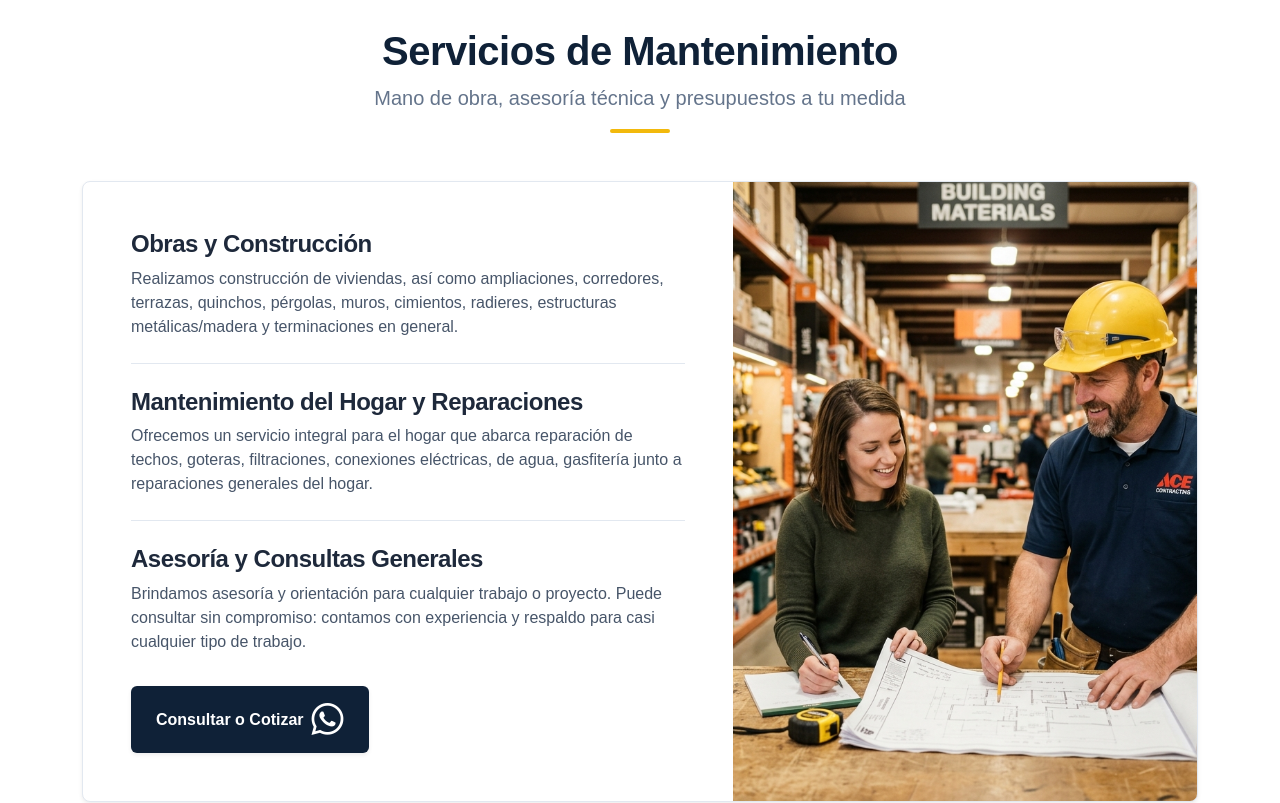
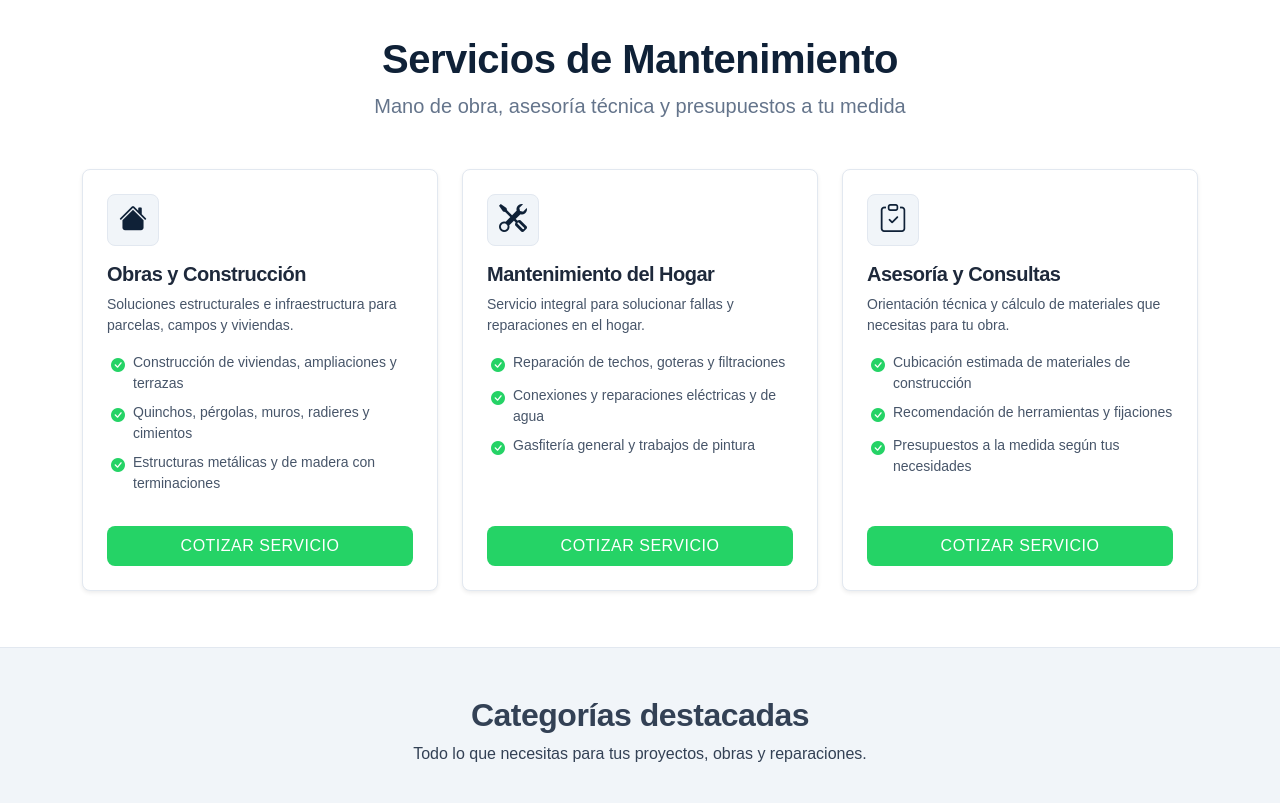
Before and after one commit to arcatalanm/don-gilo-sitio, a React (Vite) app: page / in a window 1280 px wide. Shown: the part 680-1483 px from the top of the page. Built offline with nearby package versions, Linux system fonts and the light colour scheme.

Commit message:
refactor(Servicios): Cambios de design en servicios. - Eliminacion foto sin utilización - Aplicacion nuevo design - Apliacion propiedades boostrap y css

```diff
--- a/src/components/sections/Servicios.jsx
+++ b/src/components/sections/Servicios.jsx
@@ -1,7 +1,43 @@
-import React from 'react';
-import fotoObras from '../../assets/images/servicio-asesoria.jpg';
+const WHATSAPP_NUM = '56993456575';
 
-const WHATSAPP_NUM = '56993456575';
+const serviciosData = [
+  {
+    id: 'obras',
+    titulo: 'Obras y Construcción',
+    icono: 'bi-house-fill',
+    descripcion: 'Soluciones estructurales e infraestructura para parcelas, campos y viviendas.',
+    puntos: [
+      'Construcción de viviendas, ampliaciones y terrazas',
+      'Quinchos, pérgolas, muros, radieres y cimientos',
+      'Estructuras metálicas y de madera con terminaciones'
+    ],
+    mensajeWsp: 'Hola Don Gilo, me gustaría cotizar un proyecto de Obras y Construcción.'
+  },
+  {
+    id: 'mantenimiento',
+    titulo: 'Mantenimiento del Hogar',
+    icono: 'bi-tools',
+    descripcion: 'Servicio integral para solucionar fallas y reparaciones en el hogar.',
+    puntos: [
+      'Reparación de techos, goteras y filtraciones',
+      'Conexiones y reparaciones eléctricas y de agua',
+      'Gasfitería general y trabajos de pintura'
+    ],
+    mensajeWsp: 'Hola Don Gilo, necesito consultar por un servicio de Mantenimiento y Reparación.'
+  },
+  {
+    id: 'asesoria',
+    titulo: 'Asesoría y Consultas',
+    icono: 'bi-clipboard-check',
+    descripcion: 'Orientación técnica y cálculo de materiales que necesitas para tu obra.',
+    puntos: [
+      'Cubicación estimada de materiales de construcción',
+      'Recomendación de herramientas y fijaciones',
+      'Presupuestos a la medida según tus necesidades'
+    ],
+    mensajeWsp: 'Hola Don Gilo, quisiera recibir asesoría para un proyecto o compra de materiales.'
+  }
+];
 
 function Servicios() {
   const getWhatsappLink = (msg) =>
@@ -9,11 +45,11 @@ function Servicios() {
 
   return (
     <section className="servicios-section py-5" id="servicios">
-      <div className="container">
+      <div className="container py-2">
 
         {/* Encabezado */}
-        <div className="text-center mb-4 mb-lg-5">
-          <h2 className="servicios-main-title display-6 fw-bold">
+        <div className="text-center mb-5">
+          <h2 className="servicios-main-title display-6 fw-bold mb-2">
             Servicios de Mantenimiento
           </h2>
           <div className="col-lg-8 col-xl-6 mx-auto">
@@ -21,70 +57,49 @@ function Servicios() {
               Mano de obra, asesoría técnica y presupuestos a tu medida
             </p>
           </div>
-          <div className="servicios-title-divider mx-auto mt-3"></div>
         </div>
 
-        {/* Módulo Principal */}
-        <div className="servicios-single-block rounded-3 overflow-hidden shadow-sm">
-          <div className="row g-0 align-items-stretch">
+        {/* Tarjeta Servicio */}
+        <div className="row row-cols-1 row-cols-md-3 g-4">
+          {serviciosData.map((servicio) => (
+            <div key={servicio.id} className="col">
+              <div className="servicios-card rounded-3 p-4 h-100 d-flex flex-column shadow-sm">
 
-            {/* Contenido */}
-            <div className="col-lg-7 p-4 p-lg-5">
+                {/* Icon */}
+                <div className="servicios-icon-box mb-3 d-inline-flex align-items-center justify-content-center rounded-3">
+                  <i className={`bi ${servicio.icono} fs-3`}></i>
+                </div>
 
-              {/* Obras */}
-              <div className="mb-4">
-                <h3 className="servicios-card-title h4 fw-bold mb-2">Obras y Construcción</h3>
-                <p className="servicios-text mb-0">
-                  Realizamos construcción de viviendas, así como ampliaciones, corredores, terrazas, quinchos, pérgolas, muros, cimientos, radieres, estructuras metálicas/madera y terminaciones en general.
+                {/* Description */}
+                <h3 className="servicios-card-title h5 fw-bold mb-2">
+                  {servicio.titulo}
+                </h3>
+                <p className="servicios-text small mb-3">
+                  {servicio.descripcion}
                 </p>
-              </div>
 
-              <hr className="my-4 servicios-divider" />
+                {/* UL */}
+                <ul className="servicios-list list-unstyled mb-4 flex-grow-1">
+                  {servicio.puntos.map((punto, index) => (
+                    <li key={index} className="small mb-2 d-flex align-items-start gap-2">
+                      <i className="topbar-whatsapp-link bi bi-check-circle-fill servicios-icon-check mt-1"></i>
+                      <span>{punto}</span>
+                    </li>
+                  ))}
+                </ul>
 
-              {/* Mantenimiento */}
-              <div className="mb-4">
-                <h3 className="servicios-card-title h4 fw-bold mb-2">Mantenimiento del Hogar y Reparaciones</h3>
-                <p className="servicios-text mb-0">
-                  Ofrecemos un servicio integral para el hogar que abarca reparación de techos, goteras, filtraciones, conexiones eléctricas, de agua, gasfitería junto a reparaciones generales del hogar.
-                </p>
-              </div>
-
-              <hr className="my-4 servicios-divider" />
-
-              {/* Asesoría */}
-              <div className="mb-4">
-                <h3 className="servicios-card-title h4 fw-bold mb-2">Asesoría y Consultas Generales</h3>
-                <p className="servicios-text mb-3">
-                  Brindamos asesoría y orientación para cualquier trabajo o proyecto. Puede consultar sin compromiso: contamos con experiencia y respaldo para casi cualquier tipo de trabajo.
-                </p>
-              </div>
-
-              {/* Botón */}
-              <div className="pt-2">
+                {/* Botón */}
                 <a
-                  href={getWhatsappLink('Hola Don Gilo, quisiera consultar por servicios de obras, mantenimiento o asesoría.')}
+                  href={getWhatsappLink(servicio.mensajeWsp)}
                   target="_blank"
                   rel="noopener noreferrer"
-                  className="btn btn-dg-marino fw-bold py-3 px-4 shadow-sm text-decoration-none d-inline-flex align-items-center gap-2"
+                  className="btn-dg btn-dg-verde w-100 text-decoration-none text-center py-2 fs-6"
                 >
-                  <span>Consultar o Cotizar</span>
-                  <i className='btn-cotizar bi bi-whatsapp'></i>
+                  <span>Cotizar Servicio</span>
                 </a>
               </div>
-
-
             </div>
-
-            {/* Imagen */}
-            <div className="col-lg-5 servicios-image-col">
-              <img
-                src={fotoObras}
-                alt="Servicios Don Gilo"
-                className="servicios-card-img"
-              />
-            </div>
-
-          </div>
+          ))}
         </div>
 
       </div>
--- a/src/index.css
+++ b/src/index.css
@@ -176,9 +176,6 @@ h1, h2, h3, h4, h5, h6, .display-5, .display-6 {
   justify-content: center;
   border: none;
   cursor: pointer;
-  padding: 14px 26px 14px 72px;
-  font-size: 0.95rem;
-  font-weight: 700;
   text-transform: uppercase;
   letter-spacing: 0.5px;
   text-decoration: none;
@@ -322,6 +319,59 @@ h1, h2, h3, h4, h5, h6, .display-5, .display-6 {
   line-height: 1;
 }
 
+/* Sección Servicios */
+.servicios-section {
+  background-color: #ffffff;
+  border-bottom: 1px solid #e2e8f0;
+}
+
+.servicios-main-title {
+  color: var(--dg-hero-bg);
+}
+
+.servicios-main-subtitle {
+  color: #64748b;
+}
+
+.servicios-title-divider {
+  width: 60px;
+  height: 4px;
+  background-color: var(--dg-amarillo);
+  border-radius: 2px;
+}
+
+.servicios-card {
+  background-color: #ffffff;
+  border: 1px solid #e2e8f0;
+  transition: transform 0.25s ease, box-shadow 0.25s ease;
+}
+
+.servicios-card:hover {
+  transform: translateY(-4px);
+  box-shadow: 0 12px 24px -6px rgba(15, 33, 55, 0.12) !important;
+}
+
+/* Iconos de la sección Servicios */
+.servicios-icon-box {
+  width: 52px;
+  height: 52px;
+  background-color: var(--dg-gris-fondo);
+  color: var(--dg-hero-bg);
+  border: 1px solid #e2e8f0;
+}
+
+.servicios-card-title {
+  color: #1e293b;
+}
+
+.servicios-text {
+  color: #475569;
+}
+
+.servicios-list {
+  color: #475569;
+}
+
 @media (max-width: 991.98px) {
   .servicios-image-col {
     min-height: 250px;
```
Also changed, not shown: src/assets/images/servicio-asesoria.jpg (deleted).
